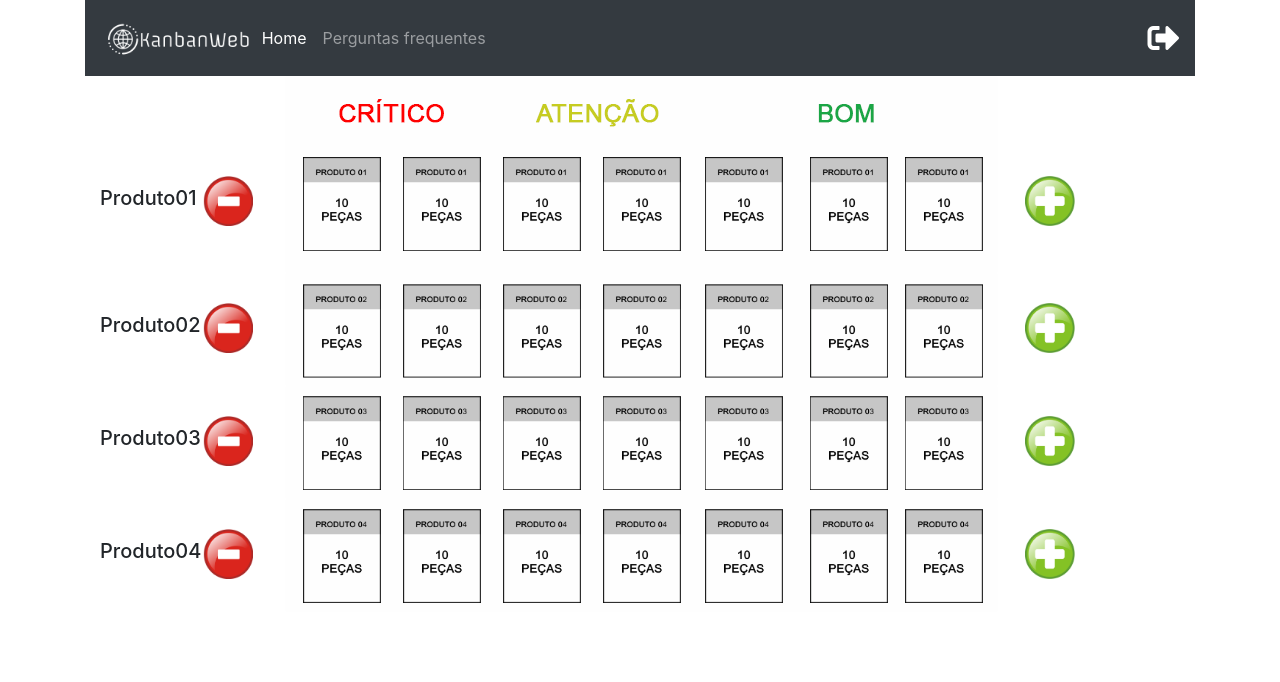
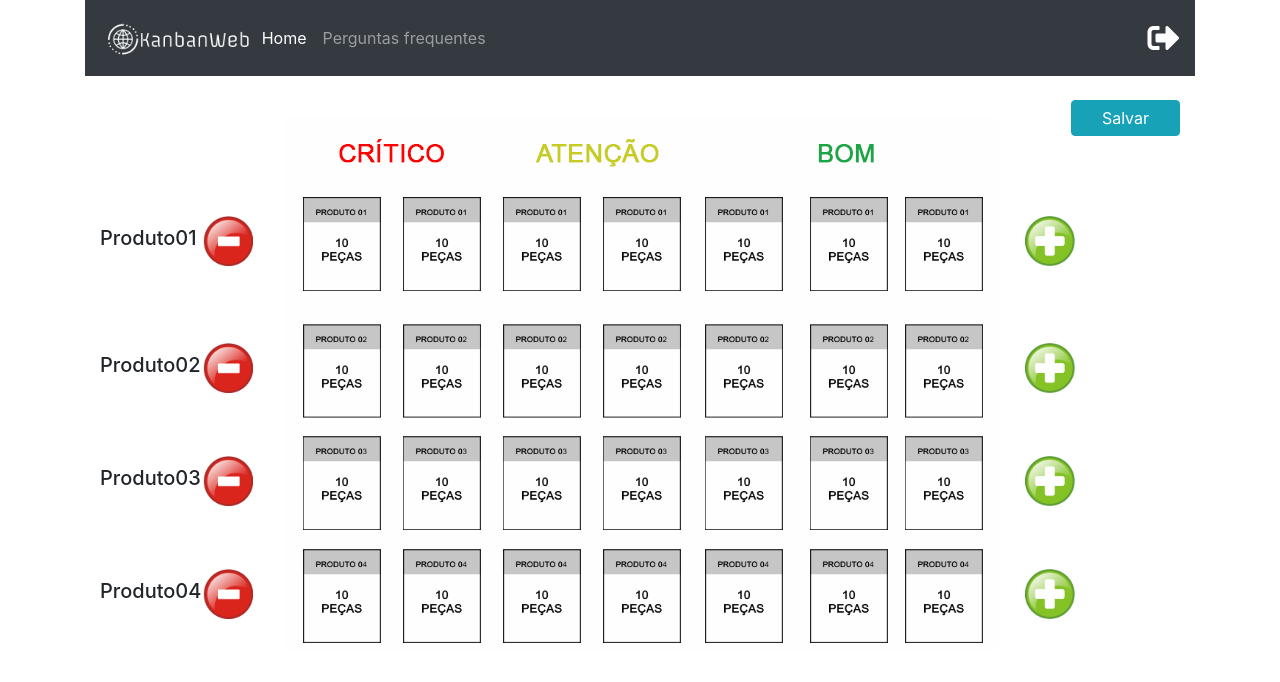
Before and after one commit to DouglasRFV/kanbanweb, a Django app: template kanbanWebApp/templates/kanbanWebApp/painel.html in a window 1280 px wide. Shown: the top 682 px of the page. Run offline with Django 3.2, Linux system fonts and the light colour scheme; the template is opened without the code that fills it: values that come from a table or form of the project are taken from there, others are empty; tables that the repository leaves empty hold one stand-in row (values such as "Sample post"); some libraries are stand-ins or nearby versions.

Commit message:
heroku deploy

```diff
--- a/kanbanWebApp/templates/kanbanWebApp/painel.html
+++ b/kanbanWebApp/templates/kanbanWebApp/painel.html
@@ -261,6 +261,15 @@
             }
         }
     </script>
+    <form method="POST" class="mt-4">
+        {% csrf_token %}
+        <div class="container" style="margin-top: 10px; margin-bottom: -20px">
+            <div class="row">
+                <div class="col-sm-1 col-md-3 col-lg-12">
+                    <button type="submit" class="btn btn-info float-right" style="padding: 5px 30px">Salvar</button>
+                </div>
+            </div>
+        </div>
         <div class="container">
             <div class="row">
                 <div class="col-1"  style="margin-top: 110px;">
@@ -326,6 +335,8 @@
                     onClick="clickMais('arrCardP4')">
                 </div>
             </div>
+        </div>
+        <div class="container">
             <div class="row" style="margin-bottom: 600px; margin-left: 10px; position: absolute">
                 <div class="col-1">
                     <img src="{% static 'img/cartao1.png' %}" height=94 width=78 style="margin-top: -455px; margin-left: 178px; position: absolute" id="card1">
@@ -419,6 +430,7 @@
                 </div>
             </div>
         </div>
+    </form>
     <script>
         function inicialCards() {
             let array1 = [...arrCardP1];
```
Also changed, not shown: runtime.txt (renamed from kanbanWeb/runtime.txt). Lines whose indentation alone changed are shown as unchanged.
